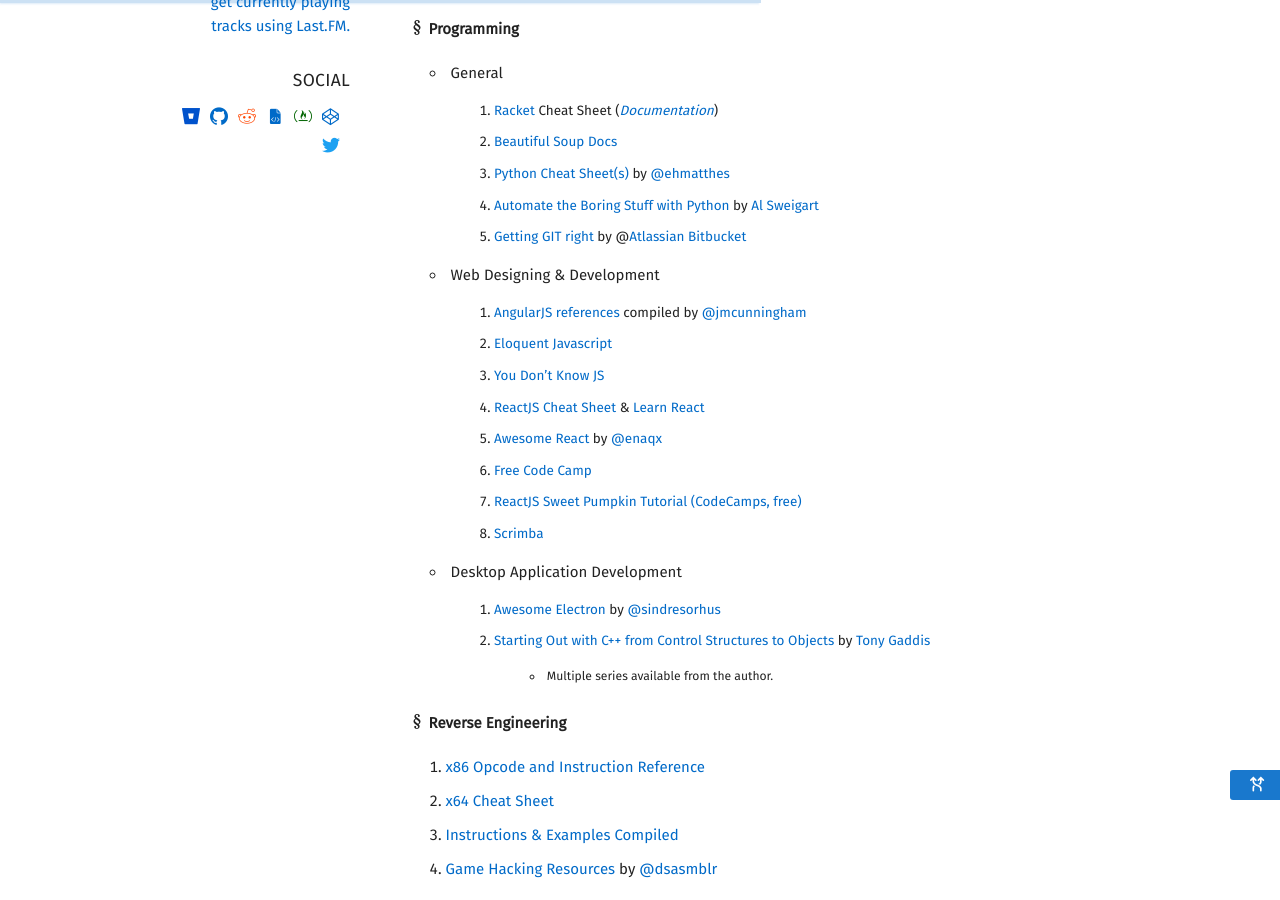
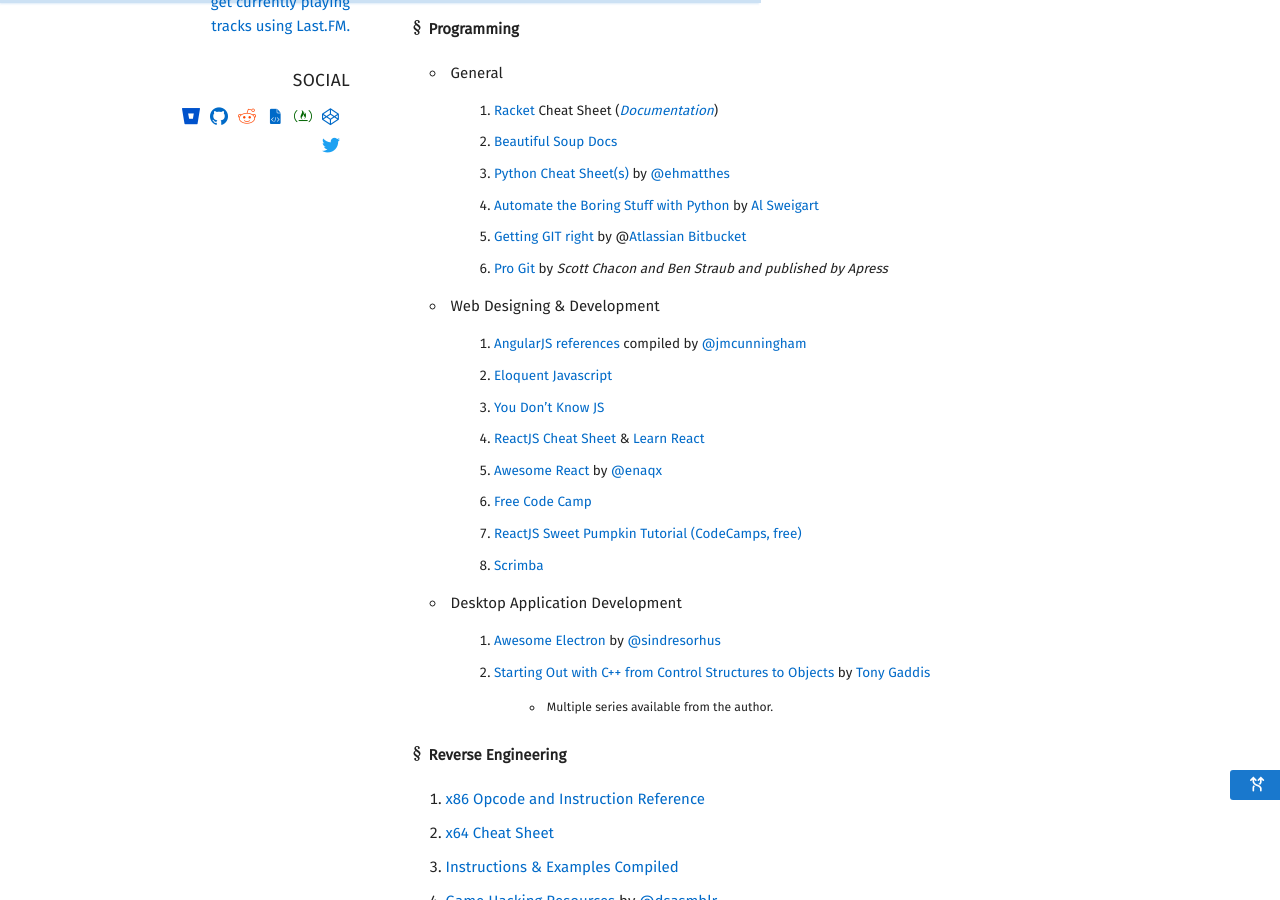
Before and after one commit to intern0t/personal-blog, a Jekyll site: the page built from library.md, in a window 1280 px wide and 900 px high, scrolled down 968 px. Built offline with Jekyll 4.4.1, drawn with Linux system fonts in a browser that asks for light colours; nearby versions of some CDN libraries; some web fonts are replaced.

Commit message:
Added Pro GIT book reference to library.

```diff
--- a/library.md
+++ b/library.md
@@ -33,6 +33,7 @@ permalink: /library/
   3. [Python Cheat Sheet(s)](https://ehmatthes.github.io/pcc/cheatsheets/README.html) by [@ehmatthes](https://github.com/ehmatthes)
   4. [Automate the Boring Stuff with Python](http://automatetheboringstuff.com/) by [Al Sweigart](https://twitter.com/AlSweigart)
   5. [Getting GIT right](https://www.atlassian.com/git) by @[Atlassian Bitbucket](https://www.atlassian.com)
+  6. [Pro Git](https://git-scm.com/book/) by *Scott Chacon and Ben Straub and published by Apress*
 + Web Designing & Development
   1. [AngularJS references](https://github.com/jmcunningham/AngularJS-Learning) compiled by [@jmcunningham](https://github.com/jmcunningham)
   2. [Eloquent Javascript](http://eloquentjavascript.net/)
```
